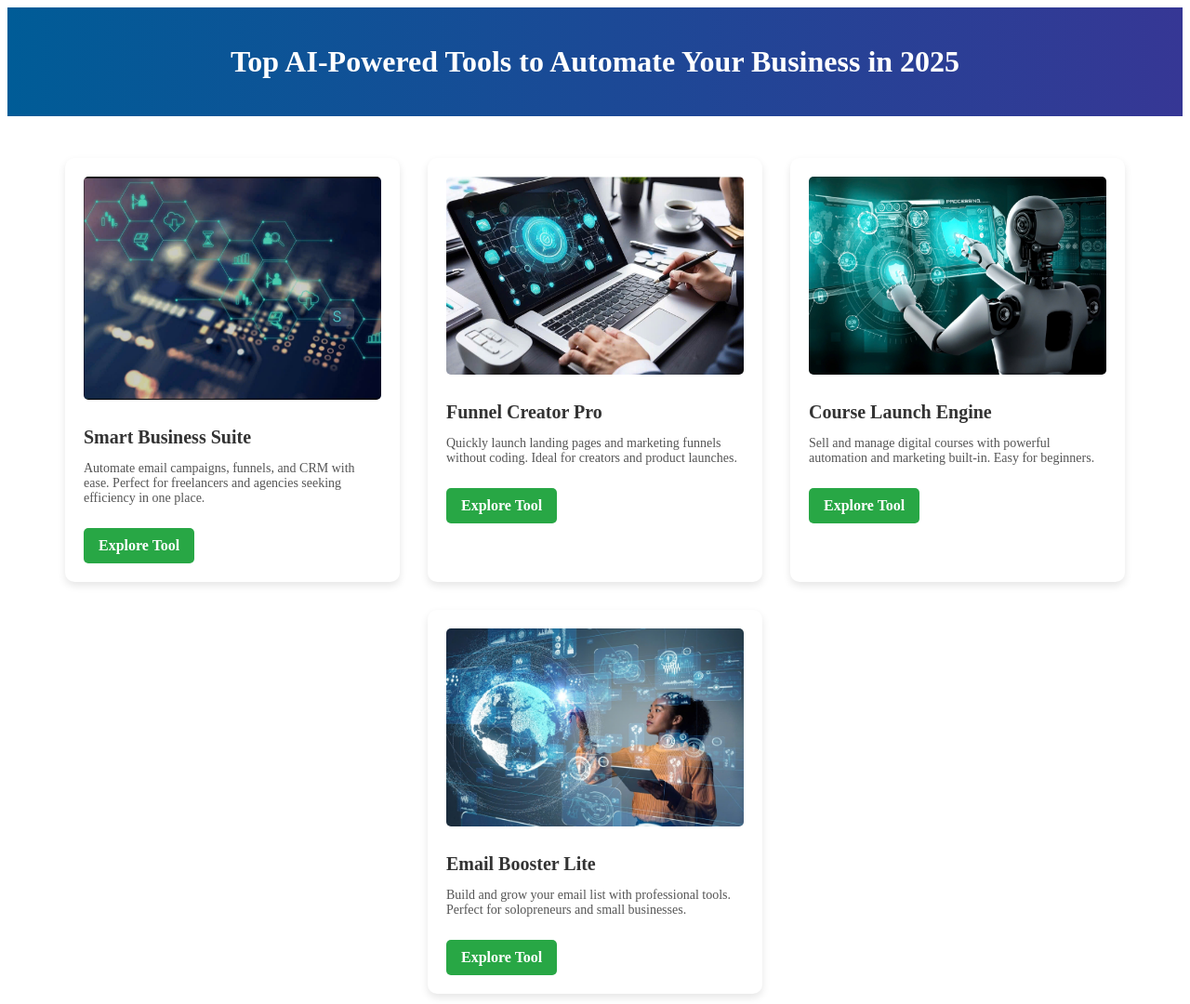
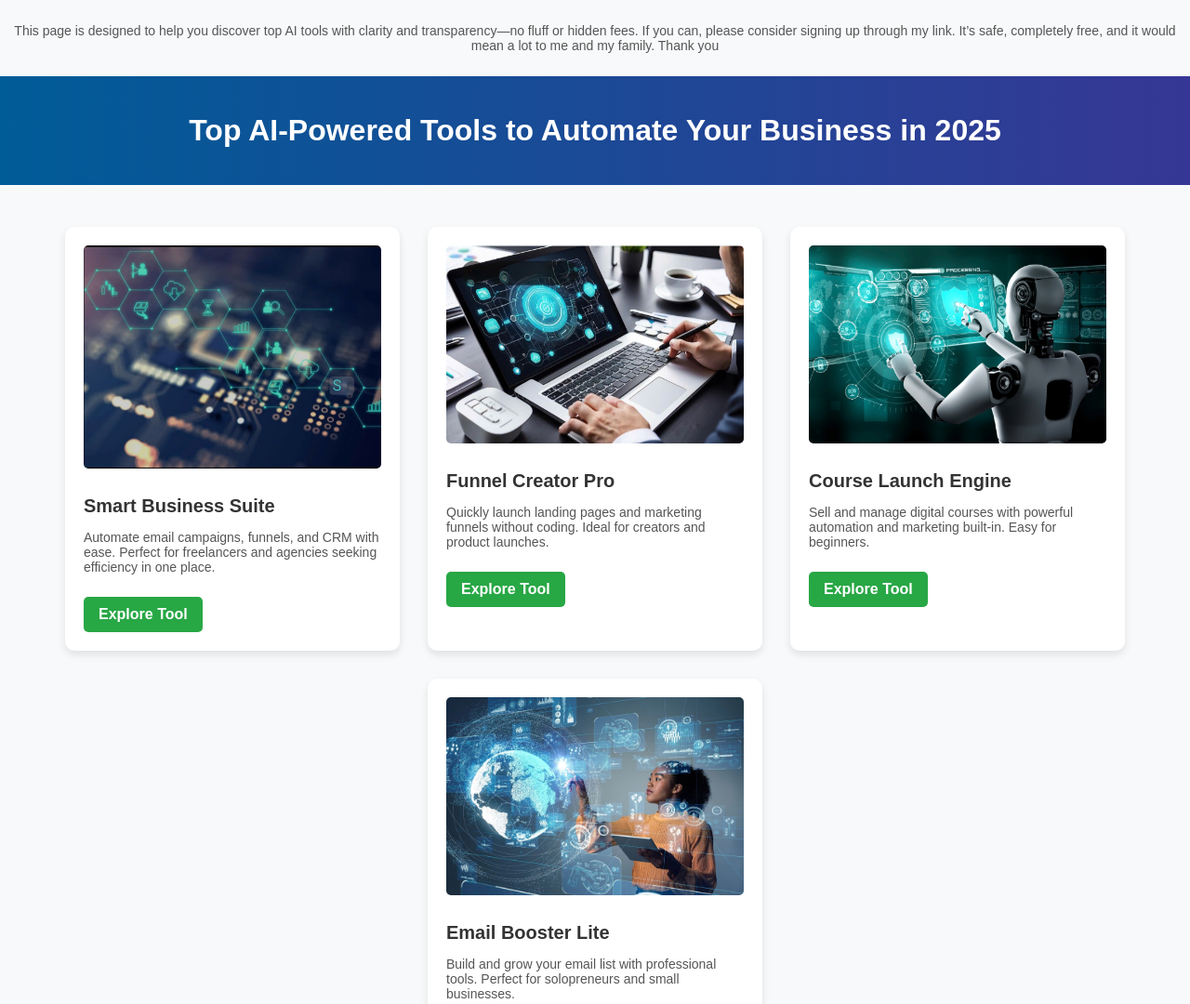
Before and after one commit to Tamato-affiliate/systemeio-landing, a plain HTML site: page ai_final/index.html in a window 1280 px wide. Shown: the top 1080 px of the page at 93% size. Drawn offline with Linux system fonts and the light colour scheme.

Commit message:
Update index.html

```diff
--- a/ai_final/index.html
+++ b/ai_final/index.html
@@ -4,11 +4,12 @@
   <meta charset="UTF-8" />
   <meta name="viewport" content="width=device-width, initial-scale=1.0"/>
   <title>Top AI Tools for 2025</title>
-  <style>
-    <footer>
+  <footer>
     This page is designed to help you discover top AI tools with clarity and transparency—no fluff or hidden fees.
+
     If you can, please consider signing up through my link. It’s safe, completely free, and it would mean a lot to me and my family. Thank you
   </footer>
+  <style>
     body {
       font-family: Arial, sans-serif;
       background: #f8f9fa;
```
